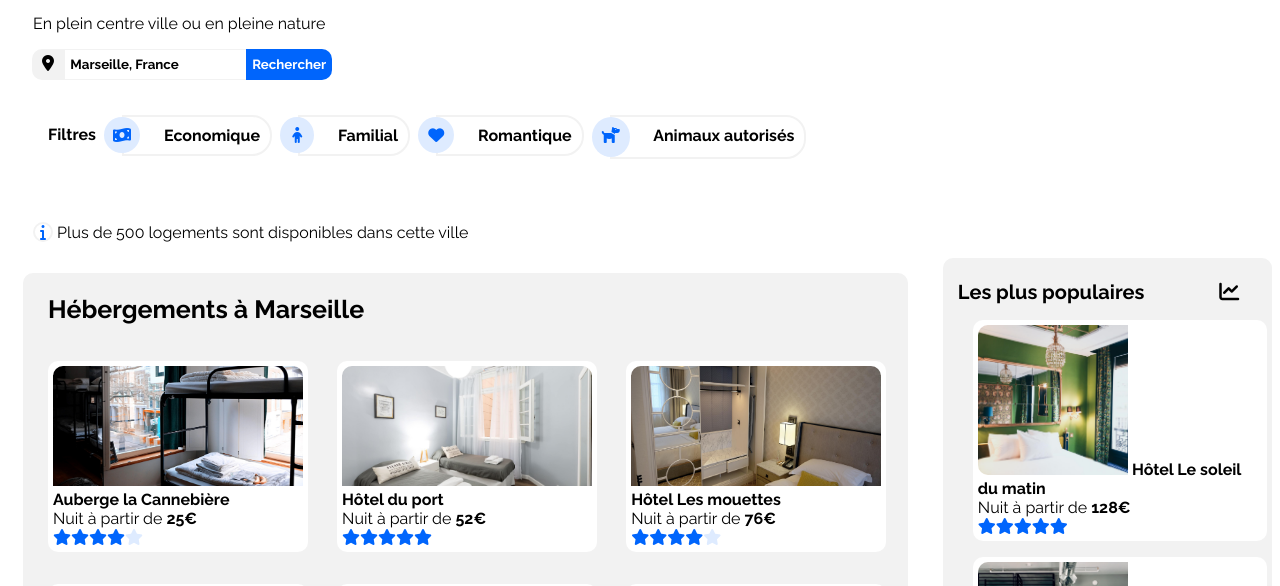
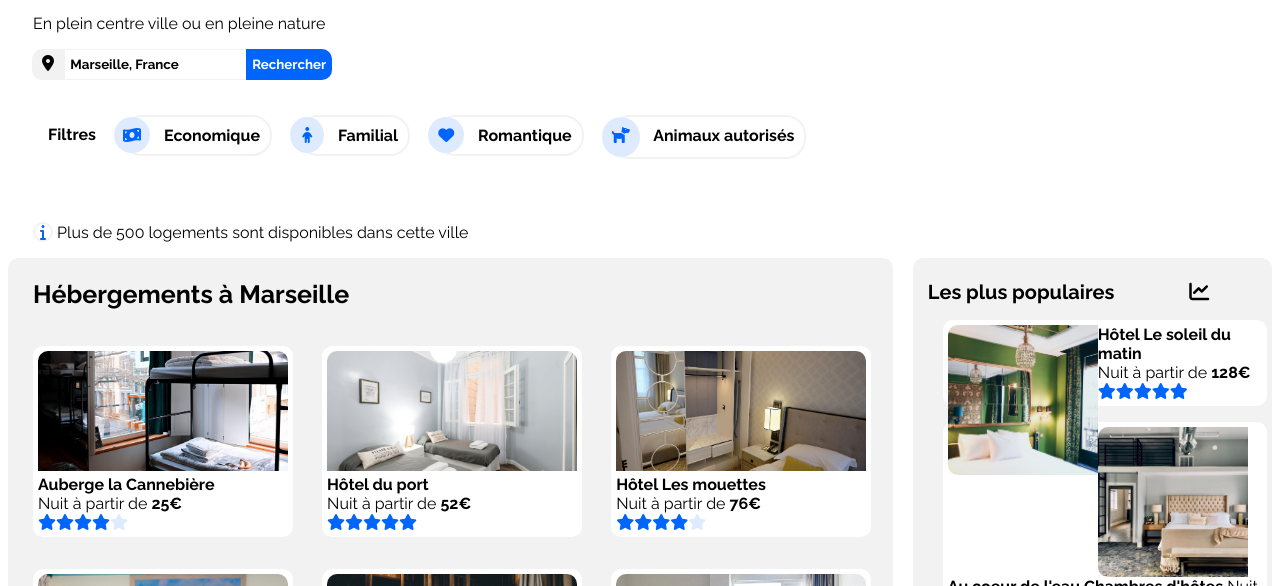
Before and after one commit to Gadiri-S/GadiriSimakha_2_06052021, a plain HTML site: page index.html in a window 1280 px wide. Shown: the part 134-720 px from the top of the page. Drawn offline with Linux system fonts and the light colour scheme.

Commit message:
amelioration du rendu de la partie filtre et reglage auto marge hebergement

```diff
--- a/style.css
+++ b/style.css
@@ -154,7 +154,7 @@ left: -5px;
     padding-top: 10px;
     padding-bottom: 10px;
 
-    border-radius: 50%;
+ border-radius: 50%;
 
 
 }
@@ -168,7 +168,7 @@ left: -5px;
 
     background-color:  #DEEBFF;
     position : relative;
-    right : 20px;
+    right : 10px;
 
 }
 
@@ -178,7 +178,11 @@ left: -5px;
  padding-left: 0px;
  padding-right: 10px;
  padding-bottom: 0px;
- border-radius: 0 20px 20px 0;
+ border-top-right-radius: 20px;
+ border-bottom-right-radius: 20px;
+
+  border-top-left-radius: 20px;
+  border-bottom-left-radius: 20px;
 }
 
 
@@ -189,20 +193,20 @@ left: -5px;
     padding-right: 9px;
     border-radius: 50%;
     position : relative;
-    right : 20px;
+    right : 10px;
 }
 
 
 
 #heart {
     position : relative;
-    right : 20px;
+    right : 10px;
 }
 
 #dog {
     height:20px;
     position : relative;
-    right : 20px;
+    right : 10px;
     top: 0px;
 }
 
@@ -269,7 +273,7 @@ left: -5px;
 #Hebergements {
 
     background-color: #F2F2F2;
-     margin: 15px;
+     margin: auto;
     border-radius: 10px;
     max-width: 70% ;
 }
@@ -315,11 +319,11 @@ em {
 }
 
 
-#tit {
+/*#tit {
 
     max-width: 70%;
     margin-left: 60px;
-}
+}*/
 
 
 
@@ -364,5 +368,9 @@ aside {
     margin-left: 70px;
 }
 
+.img_populaires {
+    float: left;
+}
+
 
 /*Aside */
```
